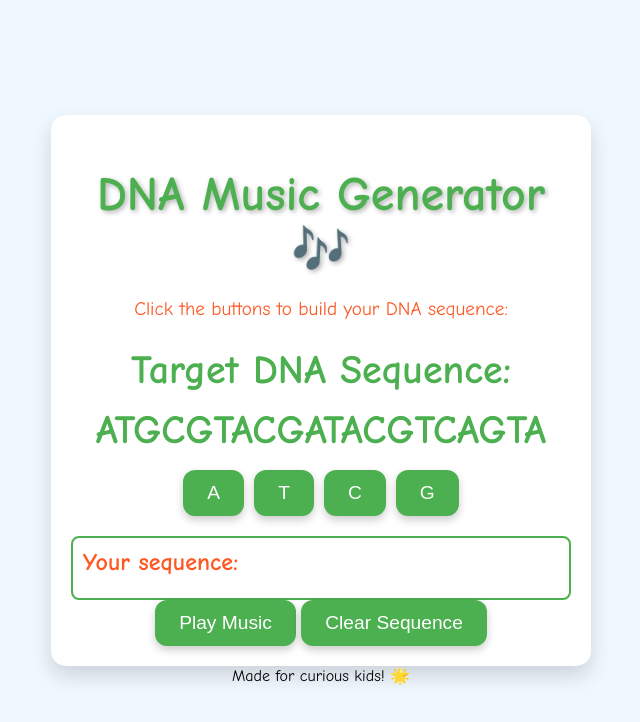
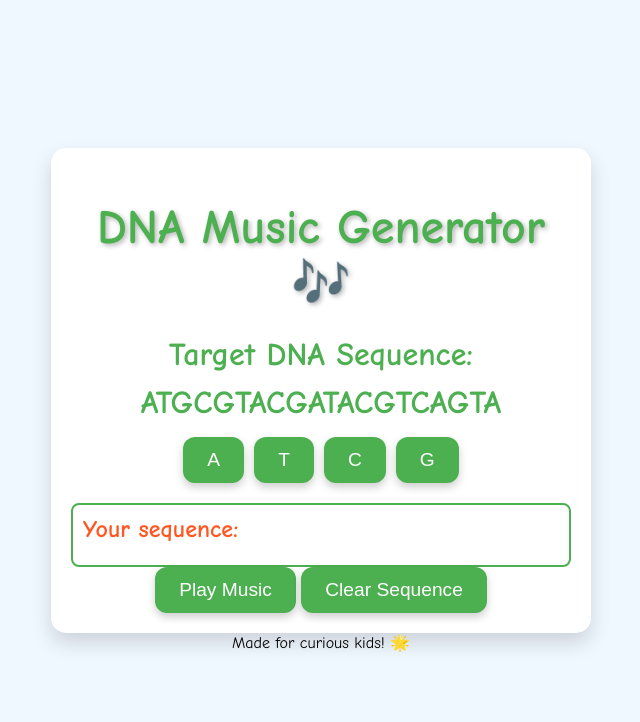
Before and after one commit to lorenzosteccanella/DNA-song, a plain HTML site: page index.html in a window 1280 px wide. Shown: the whole page, without its empty margins (319-959 px from the left). Drawn offline with Linux system fonts and the light colour scheme.

Commit message:
Update index.html

```diff
--- a/index.html
+++ b/index.html
@@ -70,7 +70,7 @@
             word-break: break-all;
         }
         .target-display {
-            font-size: 2.5em; /* Increased font size */
+            font-size: 2em; /* Increased font size */
             color: #4CAF50; /* Same green color */
             font-weight: bold;
             margin: 10px 0; /* Add margin for spacing */
@@ -82,7 +82,6 @@
 
     <div class="container">
         <h1>DNA Music Generator 🎶</h1>
-        <p>Click the buttons to build your DNA sequence:</p>
 
         <p id="target-display" class="target-display">
             Target DNA Sequence: <br>
```
